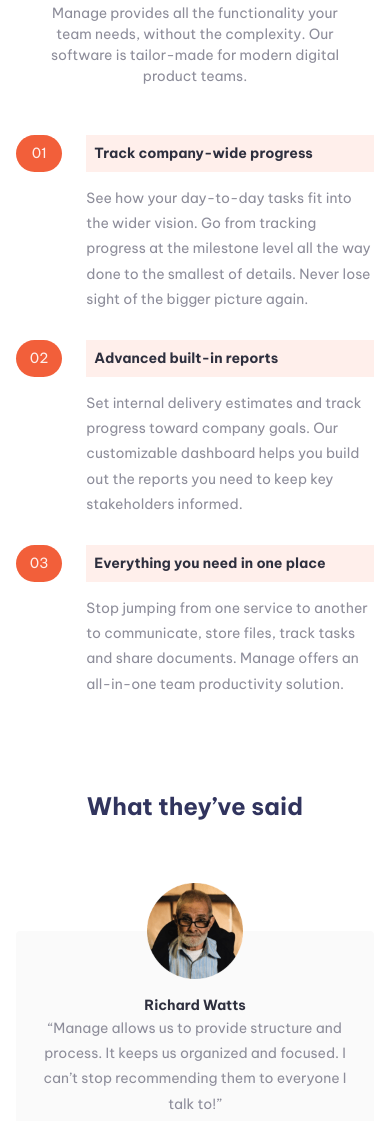
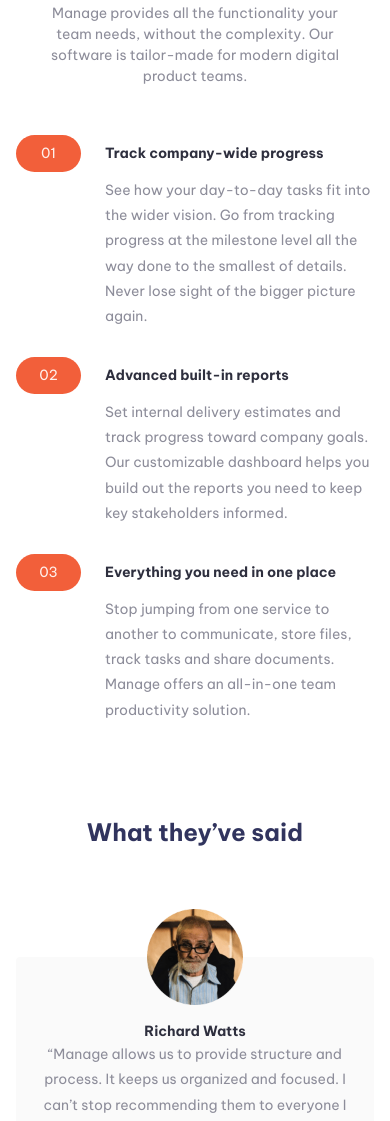
Before and after one commit to MahdiSohaily/Manage-landing-page, a website built with Vite: page index.html in a window 390 px wide and 2444 px high. Shown: the part 879-2000 px from the top of the page. Built offline with nearby package versions, Linux system fonts and the light colour scheme.

Commit message:
numbered list section for mobile

```diff
--- a/index.html
+++ b/index.html
@@ -79,7 +79,7 @@
           <div class="column ">
             <ul role="list" class="flow numbered-list">
               <li>
-                <div class="flow" style="--flow-spacer:1em">
+                <div class="flow aligned-list" style="--flow-spacer:1em">
                   <h3 class="fs-600 fw-bold">Track company-wide progress</h3>
                   <p data-width='wide'>See how your day-to-day tasks fit into the wider vision. Go from tracking
                     progress at the milestone
@@ -87,7 +87,7 @@
                 </div>
               </li>
               <li>
-                <div class="flow" style="--flow-spacer:1em">
+                <div class="flow aligned-list" style="--flow-spacer:1em">
                   <h3 class="fs-600 fw-bold">Advanced built-in reports</h3>
                   <p data-width='wide'>Set internal delivery estimates and track progress toward company goals. Our
                     customizable dashboard
@@ -95,7 +95,7 @@
                 </div>
               </li>
               <li>
-                <div class="flow" style="--flow-spacer:1em">
+                <div class="flow aligned-list" style="--flow-spacer:1em">
                   <h3 class="fs-600 fw-bold">Everything you need in one place</h3>
                   <p data-width='wide'>Stop jumping from one service to another to communicate, store files, track tasks
                     and share
@@ -110,7 +110,7 @@
     <!-- END SECOND SECTION -->
 
     <!-- THIRD SECTION START (CAROUSEL) -->
-    <section class="" style="height:40rem; text-align: center;">
+    <section class="carousel-section">
       <h2 class="fs-secondary-heading fw-bold padding-block-700">What they’ve said</h2>
       <div class="carousel">
         <div class="card">
--- a/style.css
+++ b/style.css
@@ -296,11 +296,6 @@
     text-align: center;
   }
 
-  h3 {
-    background-color: var(--pale-red);
-    padding: var(--size-200);
-  }
-
   .first {
     justify-content: center;
   }
@@ -531,10 +526,6 @@
   counter-reset: section;
 }
 
-::marker {
-  color: var(--pale-red);
-}
-
 .numbered-list li {
   display: flex;
   align-items: baseline;
@@ -553,9 +544,25 @@
   color: var(--pale-red);
   background-color: var(--primary-bright-red);
 }
+@media screen and (max-width:50em) {
+  .numbered-list li::before {
+    width: 6rem;
+  }
+
+  /* .aligned-list{
+    background-color: var(--dark-blue);
+    display: flex;
+    flex-direction: column;
+    justify-content: center;
+  } */
+}
 
 /* 3. carousel section styles */
 /* carousel styles*/
+.carousel-section {
+  text-align: center;
+  padding-bottom: var(--size-600);
+}
 .carousel {
   display: flex !;
   /* padding: var(--size-300); */
```
